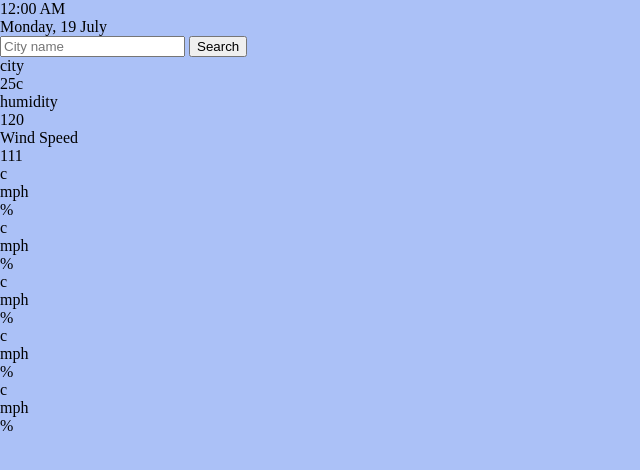
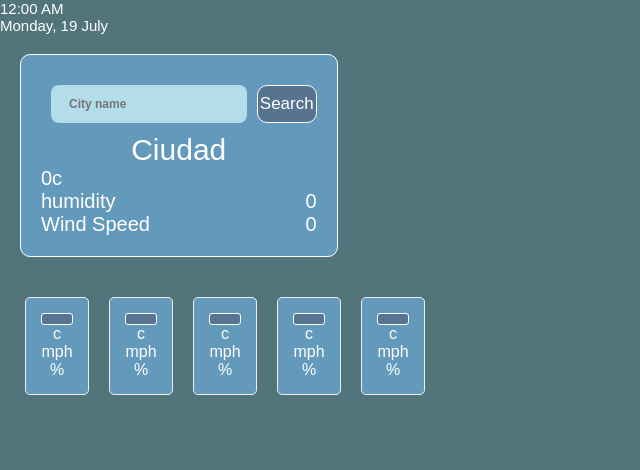
Before and after one commit to Ohmarxp/clima-loco, a plain HTML site: page index.html in a window 1280 px wide. Shown: the whole page, without its empty margins (0-640 px from the left). Drawn offline with Linux system fonts and the light colour scheme.

Commit message:
adde content to css file

```diff
--- a/assets/style.css
+++ b/assets/style.css
@@ -1,5 +1,153 @@
-body {
+* {
+    box-sizing: border-box;
     margin: 0;
     padding: 0;
-    background-color: rgb(171, 193, 247);
 }
+
+/* Variables for colors*/
+:root {
+    --background1: rgb(82, 117, 123);
+    --background2: rgba(111, 178, 230, 0.6);
+    --background3: #536881be;
+  }
+
+body {
+    background-color: var(--background1);
+}
+
+/* Text color */
+.contenedor {
+    color: white;
+    font-family: Arial, Helvetica, sans-serif;
+}
+
+/* Flex parameters for search container*/
+.actual-info{
+    display: flex;
+    justify-content: space-between;
+    flex-wrap: wrap;
+}
+
+/* Date and Time*/
+.fecha-contenedor {
+   font-weight: 100;
+}
+.fecha-contenedor .tiempo {
+    font-size: 15px;
+    font-weight: 100;
+}
+.fecha-contenedor .fecha {
+    font-size: 15px;
+}
+
+/* City-text on search box*/
+.lugar-contenedor .ciudad {
+    font-size: 30px;
+    display: flex;
+    justify-content: center;
+    align-items: center;
+}
+
+/* Input format size*/
+.lugar-contenedor .pais{
+    font-size: 12px;
+    font-weight: 700;
+}
+
+/* Search box */
+.actual-info .otros {
+    display: flex;
+    flex-direction: column;
+    background-color: var(--background2);
+    padding: 1em;
+    border-radius: 10px;
+    max-width: 420px;
+    margin: 1em;
+    border: 1px solid white;
+    font-size: 20px;
+}
+
+/* Search button position*/
+.buscar {
+display: flex;
+align-items: center;
+justify-content: center;
+}
+
+/* Search button parameters*/
+#buscar-boton {
+   font-size: 17px;
+   border-radius: 10px;
+   border: 1px solid white;
+   height: 2.2em;
+   width: 3.5em;
+   outline: none;
+   color: white;
+   background-color: var(--background3);
+}
+
+
+/* Input space*/
+.pais {
+    border: none;
+    outline: none;
+    padding: 1em 1.5em;
+    margin: 10px;
+    border-radius: 8px;
+    background-color: #c6edf5cf;
+    font-family: inherit;
+    font-size: 120%;
+}
+
+.actual-info .otros .clima-articulo {
+    display: flex;
+    justify-content: space-between;
+}
+
+/* Daily forecast container */
+.futuro-loco {
+    display: flex;
+    justify-content: center;
+    background: var(--background);
+    padding: 20px;
+    width: 450px;
+    left: 360px;
+    bottom: 310px;
+    color: white;
+    /*border: 1px solid white;*/
+    border-radius: 8px;
+}
+
+/* Future weather container */
+.futuro-loco {
+  display: flex;
+  align-items: center;
+  justify-content: center;
+}
+
+/* Display flex parameters for daily weather boxes*/
+.futuro-loco .clima-loco {
+    display: flex;
+}
+
+/* Display boxes of daily info*/
+.clima-loco .clima-loco-articulo {
+    display: flex;
+    flex-direction: column;
+    align-items: center;
+    justify-content: center;
+    margin: 0 10px;
+    border: 1px solid #eee;
+    background-color: var(--background2);
+    border-radius: 5px;
+    padding: 15px;
+}
+
+/* Daily info */
+.clima-loco .clima-loco-articulo .dia {
+    padding: 5px 15px;
+    background: var(--background3);
+    border: solid white 1px;
+    border-radius: 3px;
+    text-align: center;
+}
--- a/index.html
+++ b/index.html
@@ -15,23 +15,23 @@
                 <div class="fecha" id="fecha">Monday, 19 July</div>
 
                 <div class="otros" id="actual-clima-articulos">
-                   <div class="place-container">
+                   <div class="lugar-contenedor">
                         <div class="buscar">
-                            <input type="text" placeholder="City name" class="country" id="country"/>
-                            <button id="search-btn">Search</button>
+                            <input type="text" placeholder="City name" class="pais" id="pais"/>
+                            <button id="buscar-boton">Search</button>
                         </div>
-                        <div class="ciudad">city</div>
+                        <div class="ciudad">Ciudad</div>
                     </div>
 
-                    <div class="temperatura">25c</div>
+                    <div class="temperatura">0c</div>
 
                     <div class="clima-articulo" id="humedad">
                         <div>humidity</div>
-                        <div>120</div>
+                        <div>0</div>
                     </div>
                      <div class="clima-articulo" id="viento">
                         <div>Wind Speed</div>
-                        <div>111</div>
+                        <div>0</div>
                     </div>
                 </div>
             </div>
```
